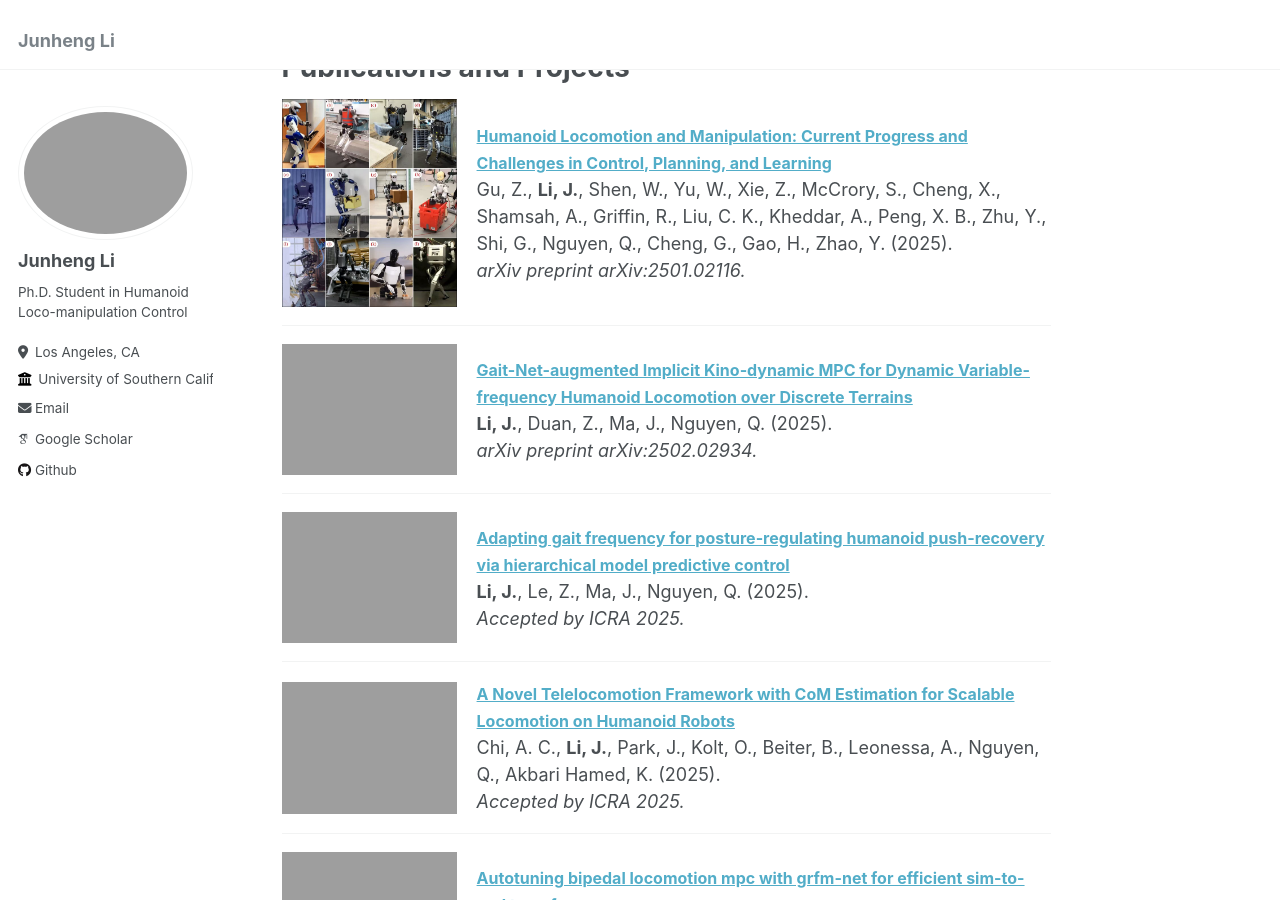
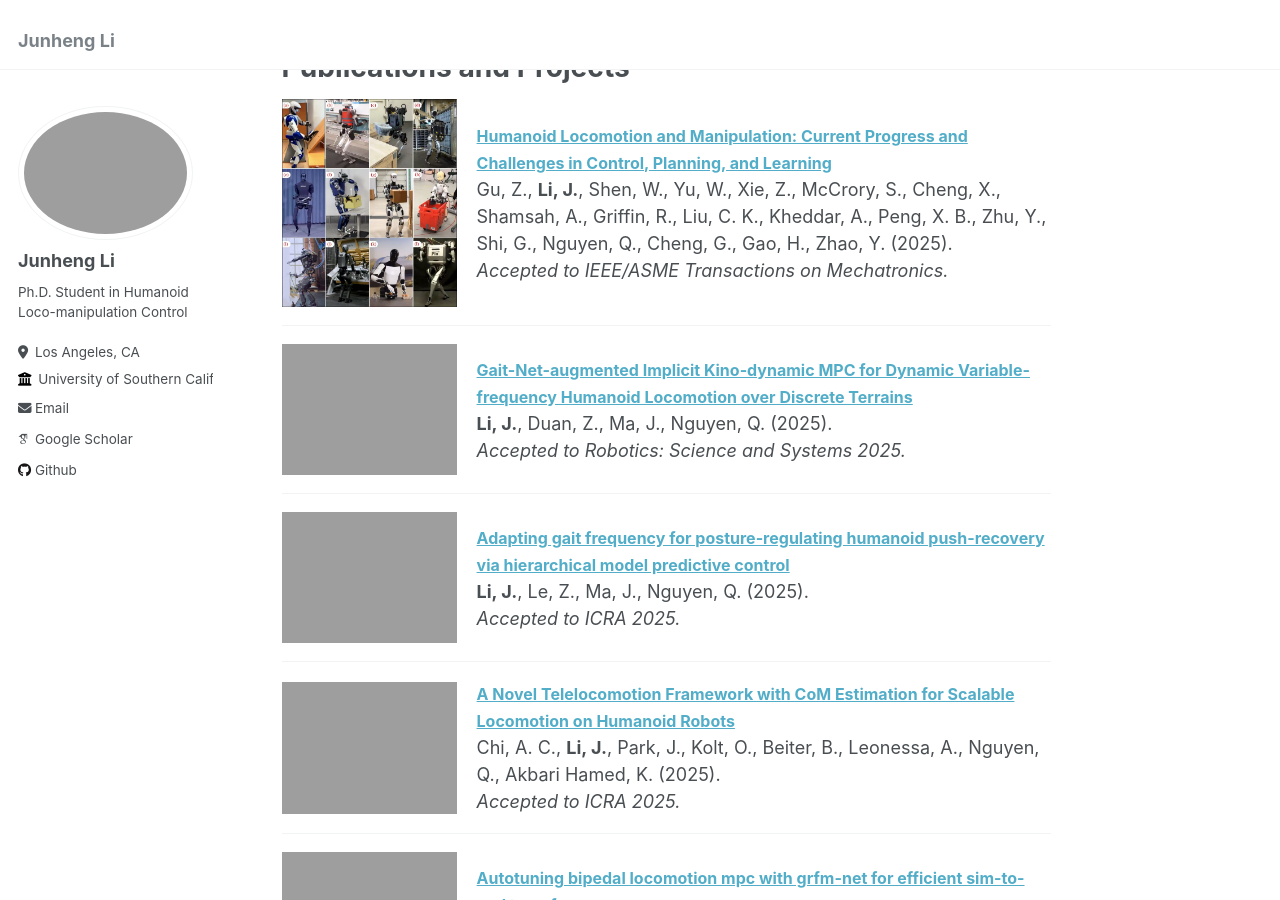
Before and after one commit to junhengl/junhengl.github.io, a Jekyll site: the page built from _pages/about.md, in a window 1280 px wide and 900 px high, scrolled down 586 px. Built offline with Jekyll 4.4.1, drawn with Linux system fonts in a browser that asks for light colours; some web fonts are replaced.

Commit message:
Update about.md

```diff
--- a/_pages/about.md
+++ b/_pages/about.md
@@ -33,7 +33,7 @@ Publications and Projects
     <br>
     Gu, Z., <b>Li, J.</b>, Shen, W., Yu, W., Xie, Z., McCrory, S., Cheng, X., Shamsah, A., Griffin, R., Liu, C. K., Kheddar, A., Peng, X. B., Zhu, Y., Shi, G., Nguyen, Q., Cheng, G., Gao, H., Zhao, Y. (2025).
     <br>
-    <i>arXiv preprint arXiv:2501.02116.</i>
+    <i>Accepted to IEEE/ASME Transactions on Mechatronics.</i>
   </div>
 </div>
 
@@ -48,7 +48,7 @@ Publications and Projects
     <br>
     <b>Li, J.</b>, Duan, Z., Ma, J., Nguyen, Q. (2025).
     <br>
-    <i>arXiv preprint arXiv:2502.02934.</i>
+    <i>Accepted to Robotics: Science and Systems 2025.</i>
   </div>
 </div>
 
@@ -63,7 +63,7 @@ Publications and Projects
     <br>
     <b>Li, J.</b>, Le, Z., Ma, J., Nguyen, Q. (2025).
     <br>
-    <i>Accepted by ICRA 2025.</i>
+    <i>Accepted to ICRA 2025.</i>
   </div>
 </div>
 
@@ -78,7 +78,7 @@ Publications and Projects
     <br>
     Chi, A. C., <b>Li, J.</b>, Park, J., Kolt, O., Beiter, B., Leonessa, A., Nguyen, Q., Akbari Hamed, K. (2025).
     <br>
-    <i>Accepted by ICRA 2025.</i>
+    <i>Accepted to ICRA 2025.</i>
   </div>
 </div>
 
```
